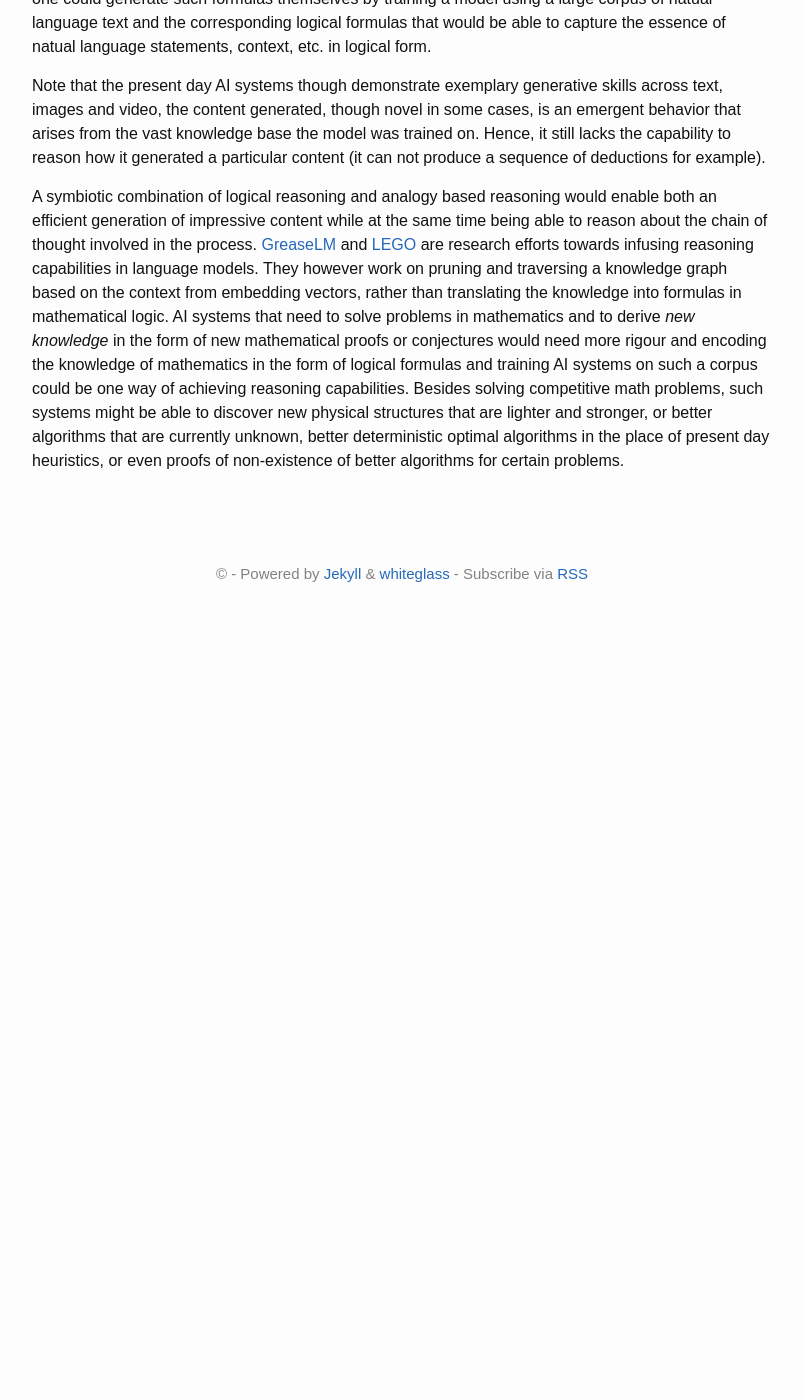
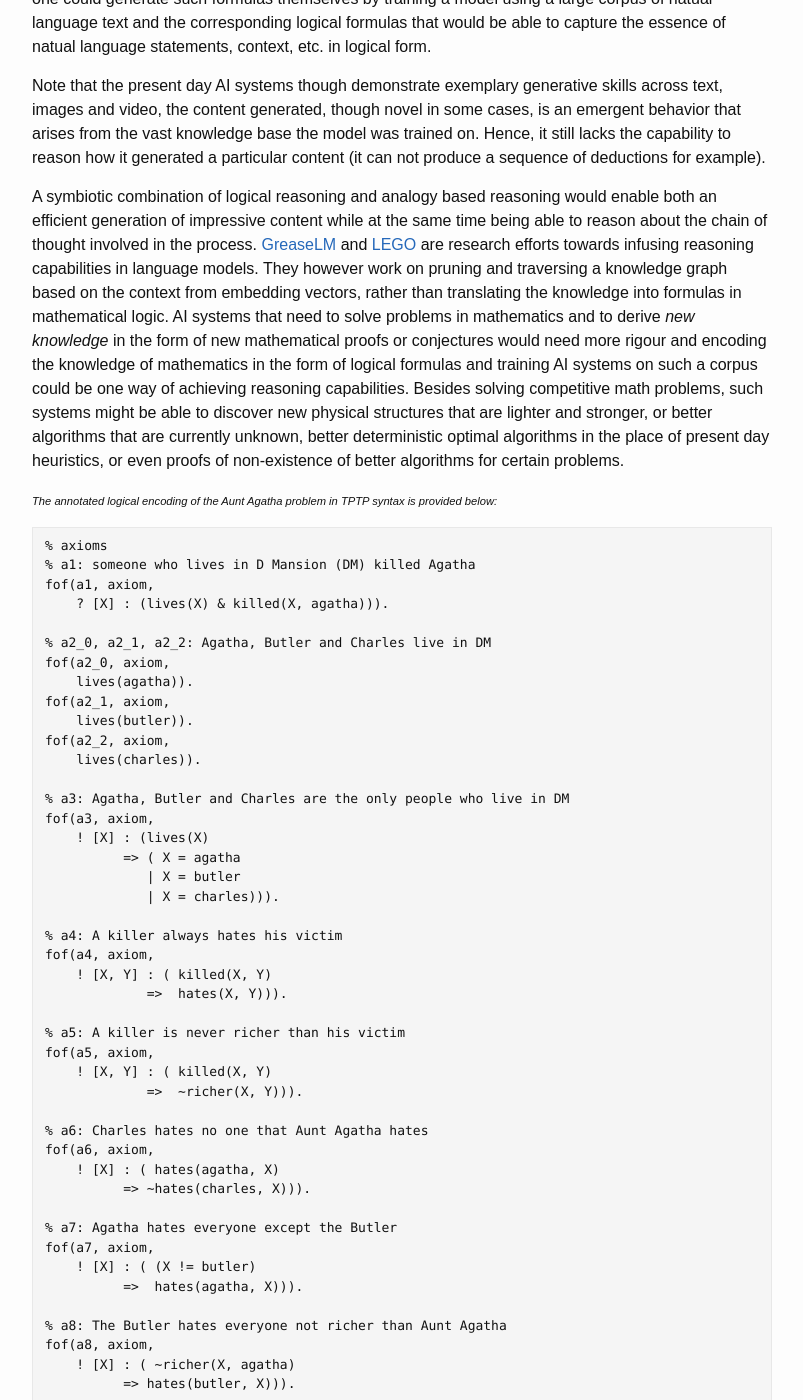
Before and after one commit to dotkay/dotkay.github.io, a Jekyll site: the page built from _posts/2023-03-28-knowledge-and-discovery.md, in a window 1280 px wide and 1400 px high, scrolled down 1482 px. Shown: the whole window, without its empty margins (238-1041 px from the left). Built offline with Jekyll 4.4.1, drawn with Linux system fonts in a browser that asks for light colours; before the commit the page ends 2112 px from its top, so only the background shows below that; some of the changed text lies outside the part shown.

Commit message:
added tptp encodings

````diff
--- a/_posts/2023-03-28-knowledge-and-discovery.md
+++ b/_posts/2023-03-28-knowledge-and-discovery.md
@@ -41,3 +41,72 @@ A Vampire proof run would also discover new knowledge (i.e. new facts not explic
 Note that the present day AI systems though demonstrate exemplary generative skills across text, images and video, the content generated, though novel in some cases, is an emergent behavior that arises from the vast knowledge base the model was trained on. Hence, it still lacks the capability to reason how it generated a particular content (it can not produce a sequence of deductions for example).
 
 A symbiotic combination of logical reasoning and analogy based reasoning would enable both an efficient generation of impressive content while at the same time being able to reason about the chain of thought involved in the process. [GreaseLM](https://arxiv.org/abs/2201.08860) and [LEGO](https://proceedings.mlr.press/v139/ren21a.html) are research efforts towards infusing reasoning capabilities in language models. They however work on pruning and traversing a knowledge graph based on the context from embedding vectors, rather than translating the knowledge into formulas in mathematical logic. AI systems that need to solve problems in mathematics and to derive *new knowledge* in the form of new mathematical proofs or conjectures would need more rigour and encoding the knowledge of mathematics in the form of logical formulas and training AI systems on such a corpus could be one way of achieving reasoning capabilities. Besides solving competitive math problems, such systems might be able to discover new physical structures that are lighter and stronger, or better algorithms that are currently unknown, better deterministic optimal algorithms in the place of present day heuristics, or even proofs of non-existence of better algorithms for certain problems.
+
+<span style="font-size: 70%">
+<i>The annotated logical encoding of the Aunt Agatha problem in TPTP syntax is provided below:</i>
+
+```
+% axioms
+% a1: someone who lives in D Mansion (DM) killed Agatha
+fof(a1, axiom,
+    ? [X] : (lives(X) & killed(X, agatha))).
+
+% a2_0, a2_1, a2_2: Agatha, Butler and Charles live in DM
+fof(a2_0, axiom,
+    lives(agatha)).
+fof(a2_1, axiom,
+    lives(butler)).
+fof(a2_2, axiom,
+    lives(charles)).
+
+% a3: Agatha, Butler and Charles are the only people who live in DM
+fof(a3, axiom,
+    ! [X] : (lives(X)
+          => ( X = agatha
+	     | X = butler
+	     | X = charles))).
+
+% a4: A killer always hates his victim
+fof(a4, axiom,
+    ! [X, Y] : ( killed(X, Y)
+             =>  hates(X, Y))).
+
+% a5: A killer is never richer than his victim
+fof(a5, axiom,
+    ! [X, Y] : ( killed(X, Y)
+             =>  ~richer(X, Y))).
+
+% a6: Charles hates no one that Aunt Agatha hates
+fof(a6, axiom,
+    ! [X] : ( hates(agatha, X)
+          => ~hates(charles, X))).
+
+% a7: Agatha hates everyone except the Butler
+fof(a7, axiom,
+    ! [X] : ( (X != butler)
+          =>  hates(agatha, X))).
+
+% a8: The Butler hates everyone not richer than Aunt Agatha
+fof(a8, axiom,
+    ! [X] : ( ~richer(X, agatha)
+          => hates(butler, X))).
+
+% a9: The Butler hates everyone Aunt Agatha hates
+fof(a9, axiom,
+    ! [X] : ( hates(agatha, X)
+          =>  hates(butler, X))).
+
+% a10: No one hates everyone
+fof(a10, axiom,
+    ! [X] : ? [Y] : ~hates(X, Y)).
+
+% a11: Agatha is not the Butler
+fof(a11, axiom,
+   (agatha != butler)).
+
+% c1: Agatha killed herself
+fof(c1, conjecture,
+    killed(agatha, agatha)).
+
+```
+</span>
````
